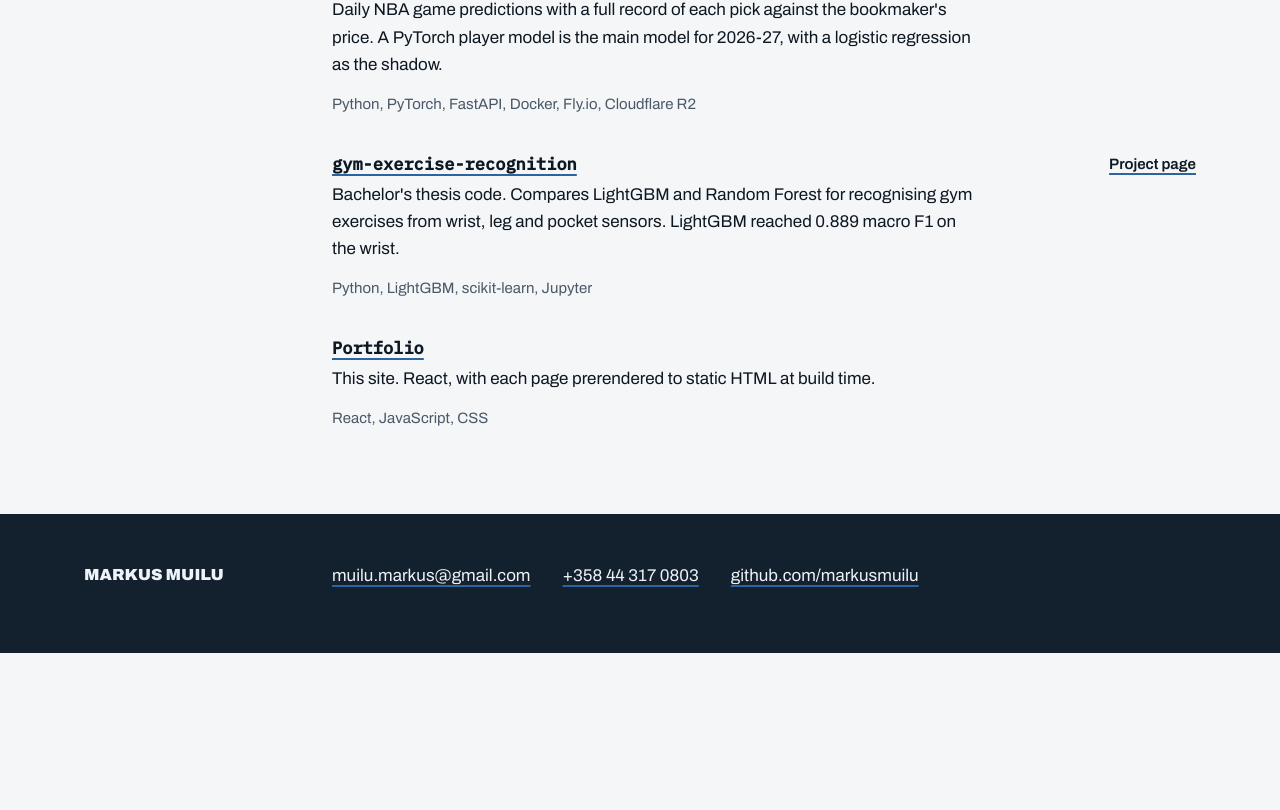
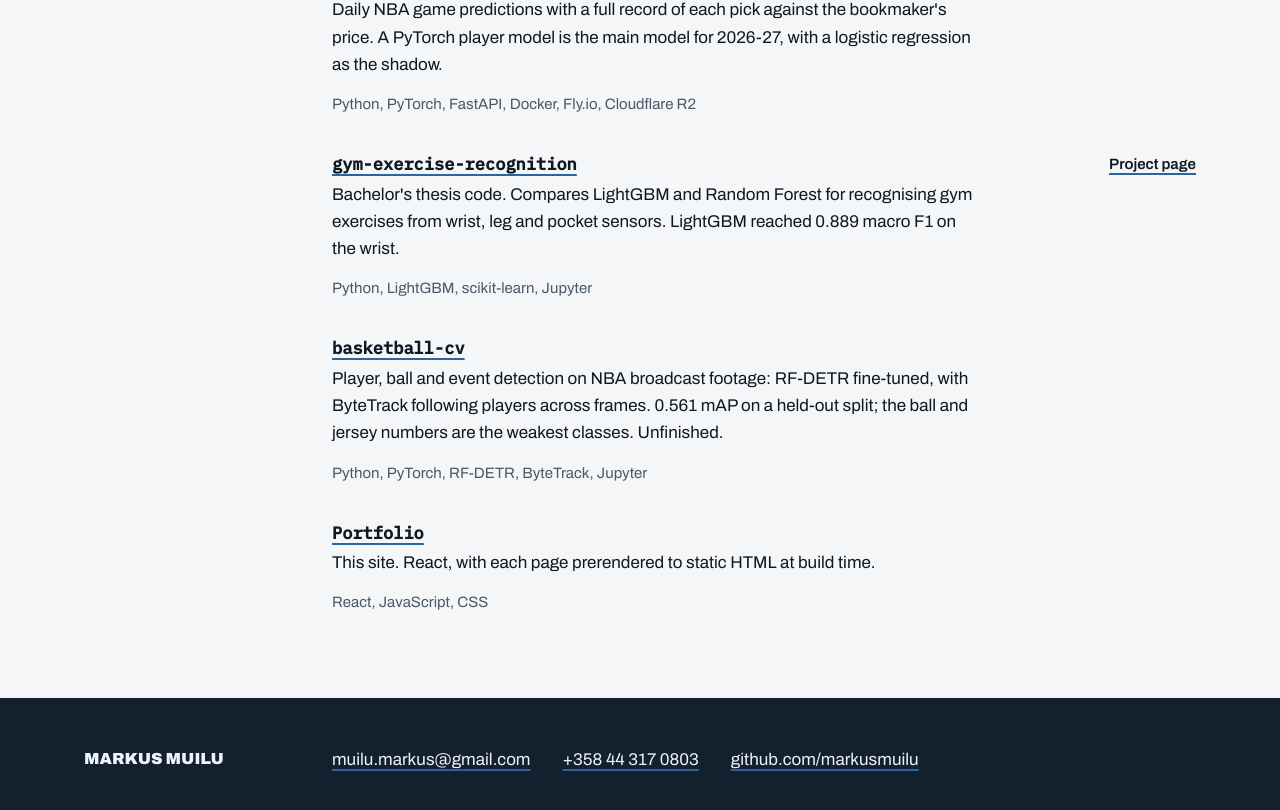
Before and after one commit to markusmuilu/Portfolio, a React (Create React App) app: page /github in a window 1280 px wide. Shown: the part 681-1491 px from the top of the page. Before the commit the page ends 1334 px from the top, so only its background shows below. Built offline with nearby package versions, Linux system fonts and the light colour scheme.

Commit message:
Code page: basketball-cv

```diff
--- a/scripts/prerender.mjs
+++ b/scripts/prerender.mjs
@@ -43,7 +43,7 @@ const pages = [
   {
     path: "/github",
     title: "Repositories | Markus Muilu",
-    description: "Public code by Markus Muilu: NBA game prediction, a building automation bridge over Modbus RTU, bachelor's thesis code and the code for this site.",
+    description: "Public code by Markus Muilu: NBA game prediction, a building automation bridge over Modbus RTU, bachelor's thesis code, basketball computer vision and the code for this site.",
   },
 ];
 
--- a/src/pages/GitHub.js
+++ b/src/pages/GitHub.js
@@ -22,6 +22,12 @@ const repos = [
       "Bachelor's thesis code. Compares LightGBM and Random Forest for recognising gym exercises from wrist, leg and pocket sensors. LightGBM reached 0.889 macro F1 on the wrist.",
     tags: "Python, LightGBM, scikit-learn, Jupyter",
     internal: "/thesis",
+  },
+  {
+    name: "basketball-cv",
+    description:
+      "Player, ball and event detection on NBA broadcast footage: RF-DETR fine-tuned, with ByteTrack following players across frames. 0.561 mAP on a held-out split; the ball and jersey numbers are the weakest classes. Unfinished.",
+    tags: "Python, PyTorch, RF-DETR, ByteTrack, Jupyter",
   },
   {
     name: "Portfolio",
```
